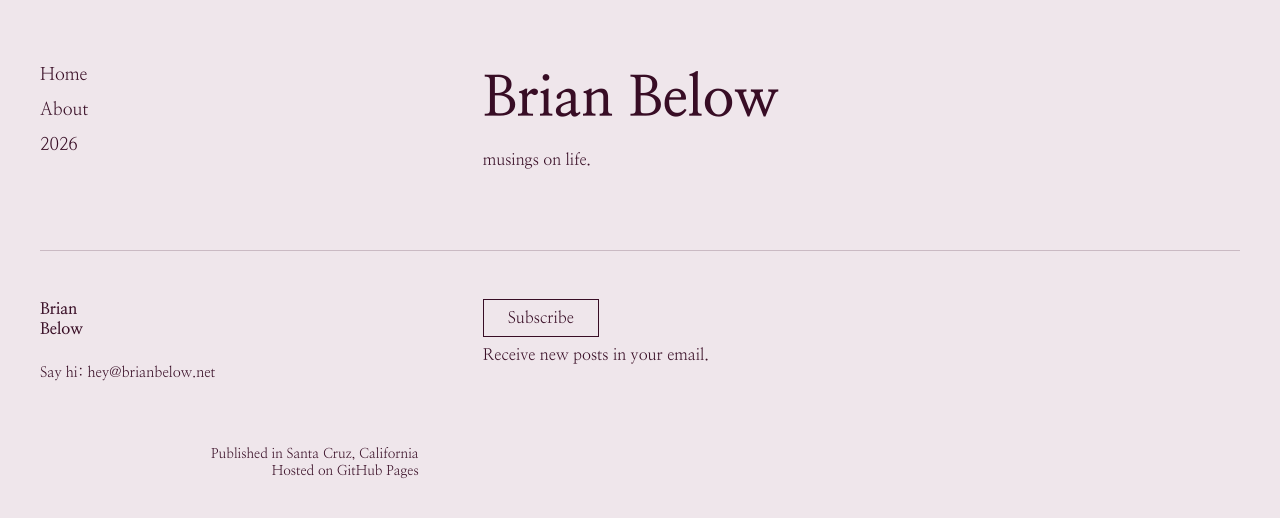
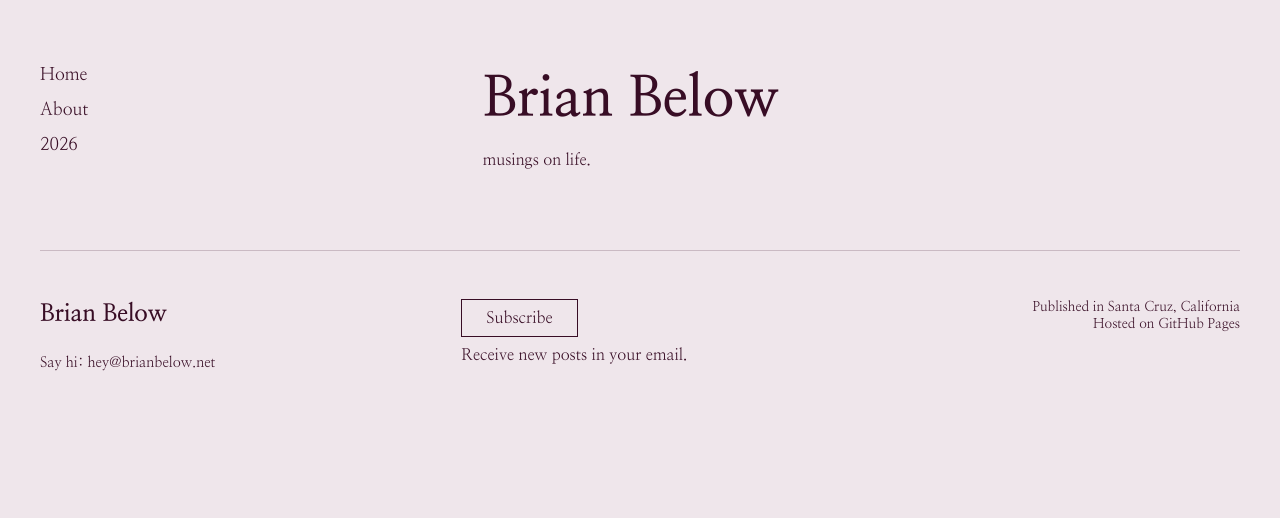
Before and after one commit to huang-brian/www.brianbelow.net, a Jekyll site: the page built from index.html, in a window 1280 px wide. Shown: the top 518 px of the page. Built offline with Jekyll 4.4.1, drawn with Linux system fonts in a browser that asks for light colours.

Commit message:
edit footer

```diff
--- a/_layouts/default.html
+++ b/_layouts/default.html
@@ -31,7 +31,7 @@
 
   <footer class="grid-row">
     <div class="footer-column">
-      <strong>Brian<br>Below</strong>
+      <strong class="footer-title">Brian Below</strong>
       <div class="contact-info">
         Say hi: <a href="mailto:hey@brianbelow.net">hey@brianbelow.net</a>
       </div>
--- a/assets/css/main.scss
+++ b/assets/css/main.scss
@@ -47,6 +47,11 @@ a {
   margin-bottom: 2rem;
 }
 
+// Override footer grid to 3 equal columns
+footer.grid-row {
+  grid-template-columns: 1fr 1fr 1fr;
+}
+
 // Header Specifics
 .header-block {
   margin-bottom: 4rem;
@@ -72,6 +77,13 @@ footer {
   padding-top: 3rem;
   margin-top: 4rem;
 
+  .footer-title {
+    display: block;
+    font-size: 1.5rem;
+    font-weight: 700;
+    margin-bottom: 1rem;
+  }
+
   .contact-info { margin-top: 1.5rem; font-size: 0.9rem; }
 
   .subscribe-section {
@@ -96,7 +108,8 @@ footer {
 // Mobile Responsiveness
 @media (max-width: 800px) {
   .grid-row { grid-template-columns: 1fr; gap: 2rem; }
-  .meta-info { text-align: left; }
+  footer.grid-row { grid-template-columns: 1fr; }
+  footer .meta-info { text-align: left; }
 }
 
 /* Specific styling for text-heavy pages like About */
```
